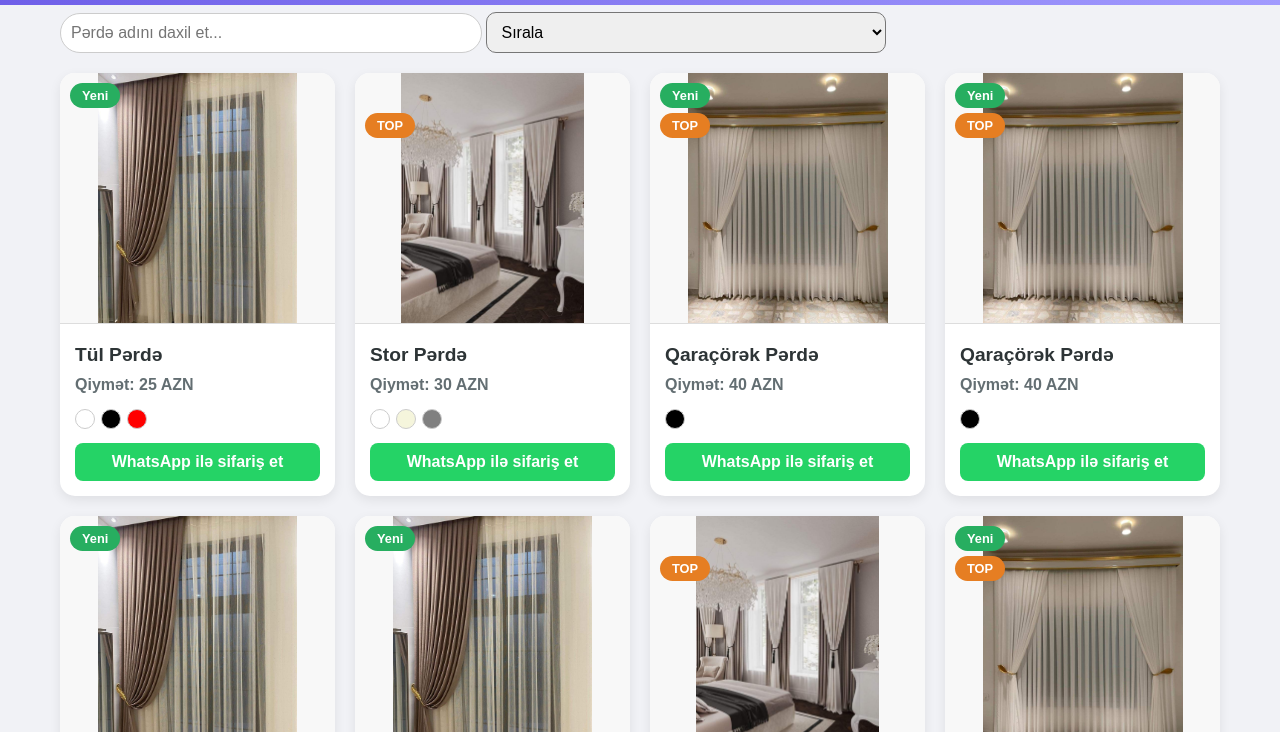
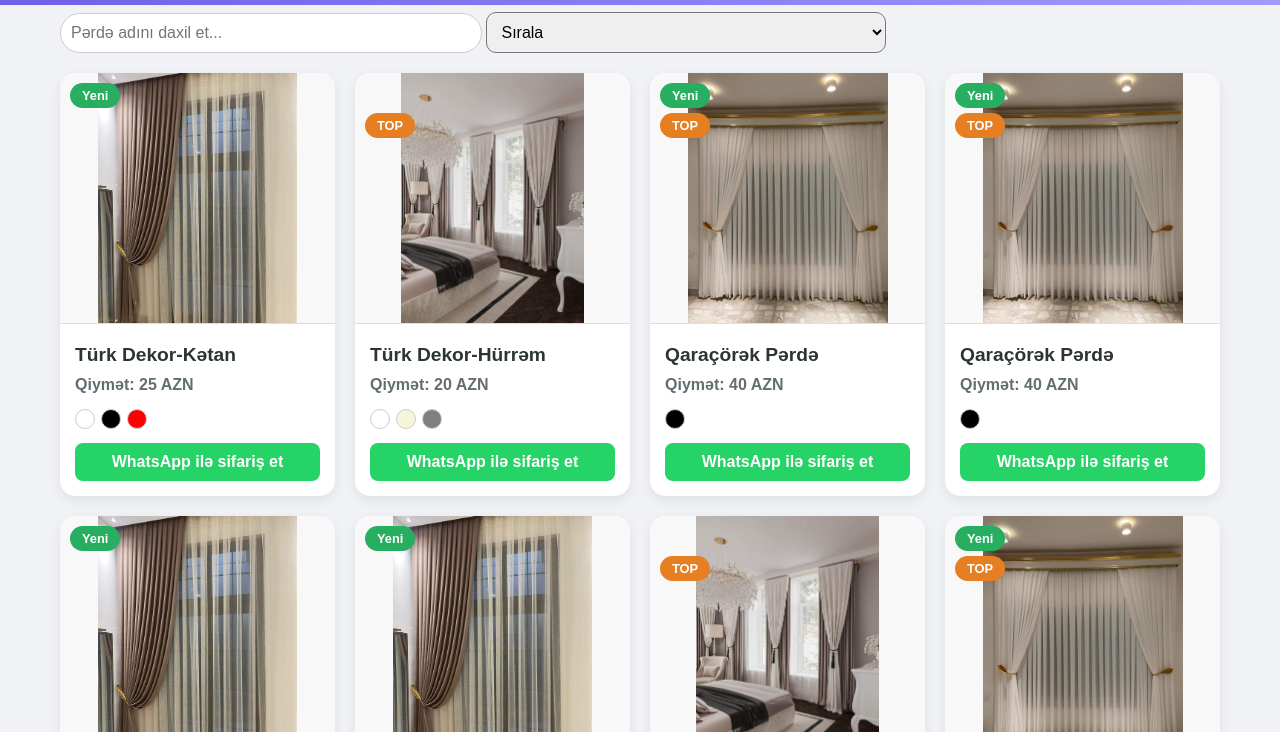
Before and after one commit to ES001-ES/perde-katalog, a plain HTML site: page index.html in a window 1280 px wide. Shown: the part 68-800 px from the top of the page. Drawn offline with Linux system fonts and the light colour scheme.

Commit message:
Sayta düzəlişlər etdim

```diff
--- a/index.html
+++ b/index.html
@@ -395,8 +395,8 @@
 
   <script>
     const products = [
-      { name: "Tül Pərdə", image: "şəkil1.jpg", price: 25, colors: ["white", "black", "red"], category: "Tül", whatsapp: "https://wa.me/994514079669?text=Salam,+Tül+Pərdə+ilə+maraqlanıram", tags: ["new"] },
-      { name: "Stor Pərdə", image: "şəkil2.jpg", price: 30, colors: ["white", "beige", "gray"], category: "Stor", whatsapp: "https://wa.me/994501112233?text=Salam,+Stor+Pərdə+satışı+barədə+məlumat", tags: ["top"] },
+      { name: "Türk Dekor-Kətan", image: "şəkil1.jpg", price: 25, colors: ["white", "black", "red"], category: "Tül", whatsapp: "https://wa.me/994514079686?text=Salam,+Türk+pərdə+dekor-kətan-25azn+tül-kristal-14azn+olan+məhsul.", tags: ["new"] },
+      { name: "Türk Dekor-Hürrəm", image: "şəkil2.jpg", price: 20, colors: ["white", "beige", "gray"], category: "Stor", whatsapp: "https://wa.me/994501112233?text=Salam,+Stor+Pərdə+satışı+barədə+məlumat", tags: ["top"] },
       { name: "Qaraçörək Pərdə", image: "şəkil4.jpg", price: 40, colors: ["black"], category: "Qaraçörək", whatsapp: "https://wa.me/994501112233?text=Salam,+Qaraçörək+Pərdə+istəyirəm", tags: ["new", "top"] },
       { name: "Qaraçörək Pərdə", image: "şəkil4.jpg", price: 40, colors: ["black"], category: "Qaraçörək", whatsapp: "https://wa.me/994501112233?text=Salam,+Qaraçörək+Pərdə+istəyirəm", tags: ["new", "top"] },
       { name: "Tül Pərdə", image: "şəkil1.jpg", price: 25, colors: ["white", "black", "red"], category: "Tül", whatsapp: "https://wa.me/994514079669?text=Salam,+Tül+Pərdə+ilə+maraqlanıram", tags: ["new"] },
```
